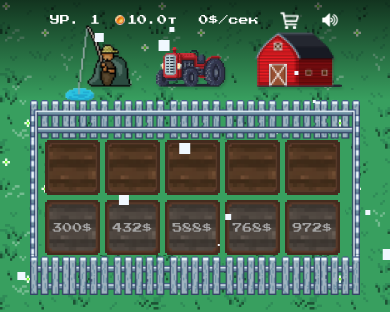
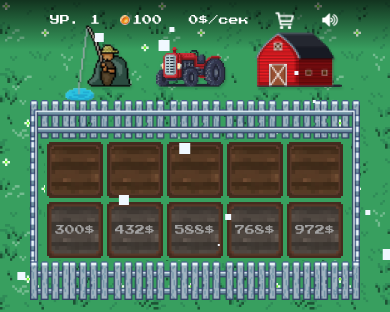
Before and after one commit to donteday/farmily, a React (Create React App) app: page / in a window 390 px wide. Shown: the top 312 px of the page. Built offline with nearby package versions, Linux system fonts and the light colour scheme; no server answers.

Commit message:
add zabor

```diff
--- a/src/App.css
+++ b/src/App.css
@@ -4,8 +4,9 @@
   margin-bottom: 300px;
   max-width: 520px;
   flex-wrap: wrap;
-  gap: 5px;
+  /* gap: 5px; */
   background-color: #389f5f;
+  /* background-color: #2b0a01; */
 
   border-image:none;
 
--- a/src/components/Bed/Bed.css
+++ b/src/components/Bed/Bed.css
@@ -119,8 +119,9 @@
 
     .bed,
     .bed__empty {
-        width: 55px;
-        height: 55px;
+        width: 56px;
+        height: 56px;
+        margin: 2px;
     }
 
     .bed__price {
--- a/src/index.css
+++ b/src/index.css
@@ -36,9 +36,9 @@ body::after {
   left: 0;
   right: 0;
   width: 100%;
-  height: 200px;
+  height: 100px;
   background: url(../src/img/grass_background.png);
-  background: linear-gradient(180deg, #000000ac 0%, rgba(0, 0, 0, 0) 100%);
+  background: linear-gradient(180deg, #000000ac 0%, rgba(0, 0, 0, 0) 50%);
   z-index: -1;
   font-family: 'Press Start 2P', cursive;
 }
--- a/src/redux/store/store.js
+++ b/src/redux/store/store.js
@@ -92,14 +92,14 @@ const localStore = localStorage.userDataTest2
 
 const dataBarnStart = localStore ? JSON.parse(localStore).dataBarn : dataBarnExample;
 
-// const moneyStart = localStore ? JSON.parse(localStore).money : 100;
+const moneyStart = localStore ? JSON.parse(localStore).money : 100;
 
 export const counterSlice = createSlice({
   name: 'money',
   initialState: {
     sound: true,
     view: 'garden',
-    money: 9999,
+    money: moneyStart,
     moneyMultiplier: 1,
     shopActiveItem: null,
     dataGarden: dataGardenExample,
```
